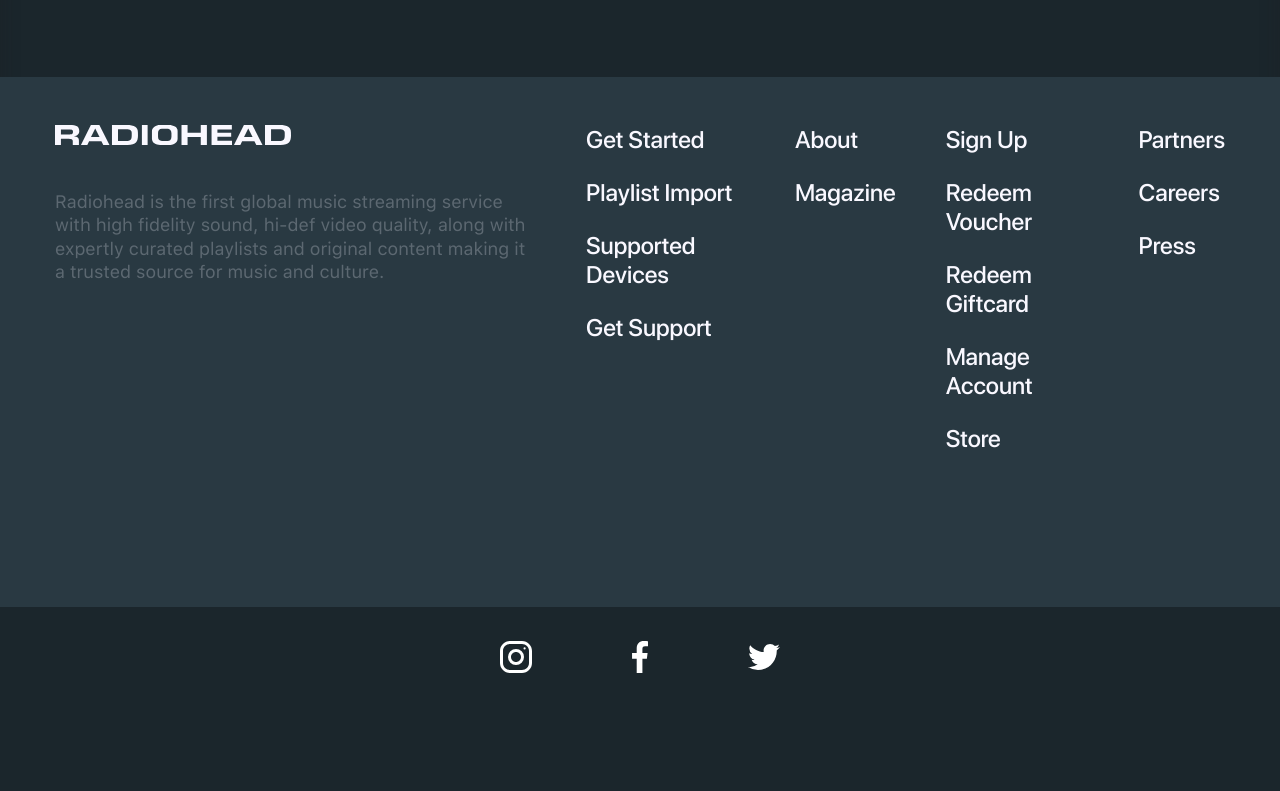
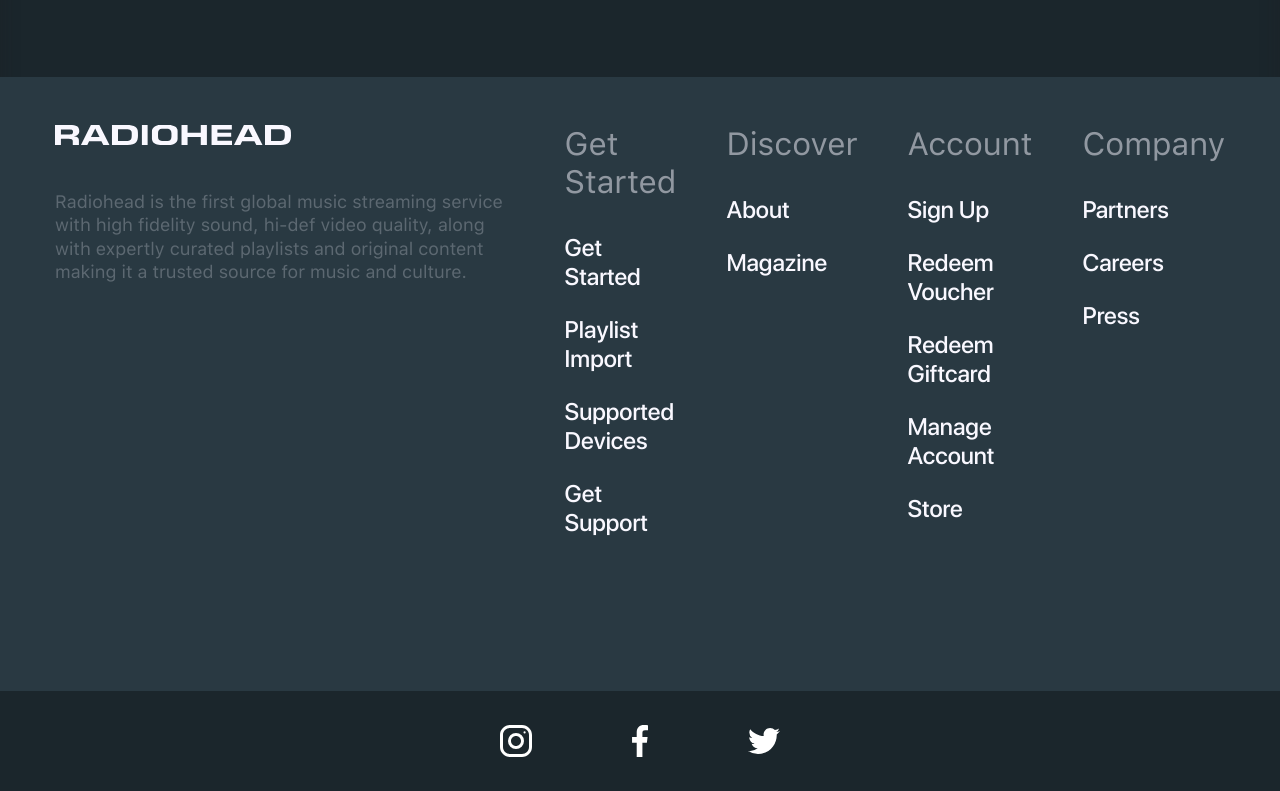
Before and after one commit to valentine-samoylov/radiohead, a plain HTML site: page index.html in a window 1280 px wide. Shown: the part 2662-3453 px from the top of the page. Before the commit the page ends 3369 px from the top, so only its background shows below. Drawn offline with nearby package versions, Linux system fonts and the light colour scheme; files whose address does not match are found by name.

Commit message:
Some layout fixes.

```diff
--- a/#source/scss/footer.scss
+++ b/#source/scss/footer.scss
@@ -44,10 +44,8 @@
 // Menu footer
 .menu-footer {
 	@include flexbox();
-	&__list {
+	&__col {
 		margin-right: 50px;
-		font-family: $sf-pro-display;
-		font-weight: 500;
 		&:last-child {
 			margin-right: 0;
 		}
@@ -56,6 +54,10 @@
 		margin-bottom: 32px;
 		@include font-size(32, normal, normal);
 		color: rgba(249, 248, 255, 0.5);
+	}
+	&__list {
+		font-family: $sf-pro-display;
+		font-weight: 500;
 	}
 	&__item {
 		margin-bottom: 24px;
--- a/index.html
+++ b/index.html
@@ -67,8 +67,8 @@
 										</li>
 									</ul>
 									<div class="profile">
-										<button class="profile__btn btn" id="js-profile__btn" type="button">Sign In</button>
-										<button class="profile__btn btn" id="js-profile__btn" type="button">Sign Out</button>
+										<button class="profile__btn btn" type="button">Sign In</button>
+										<button class="profile__btn btn" type="button">Sign Out</button>
 									</div>
 								</div>
 								<div class="menu__body-overlay" id="js-menu__body-overlay"></div>
@@ -79,13 +79,13 @@
 				<!-- /Header -->
 
 				<!-- Intro -->
-				<section class="intro" id="intro" style="background-image: url(images/bg/main-bg.webp");>
+				<section class="intro" id="intro" style="background-image: url(images/bg/main-bg.webp);">
 					<div class="container">
 						<div class="intro__inner">
 							<h2 class="section__title intro__title">
 								Discover, search, and play any song featuring voice control.
 							</h2>
-							<a class="intro__btn btn"href="#">
+							<a class="intro__btn btn "href="#">
 								Try it free
 							</a>
 							<div class="download">
@@ -312,8 +312,9 @@
 								</div>
 								<div class="footer__col footer__col--menu">
 									<nav class="menu-footer">
+										<div class="menu-footer__col">
+											<h4 class="menu-footer__title">Get Started</h4>
 											<ul class="menu-footer__list">
-												Get Started
 												<li class="menu-footer__item">
 													<a class="menu-footer__link" href="#">
 														Get Started
@@ -335,8 +336,10 @@
 													</a>
 												</li>
 											</ul>
+										</div>
+										<div class="menu-footer__col">
+											<h4 class="menu-footer__title">Discover</h4>
 											<ul class="menu-footer__list">
-												Discover
 												<li class="menu-footer__item">
 													<a class="menu-footer__link" href="#">
 														About
@@ -348,8 +351,10 @@
 													</a>
 												</li>
 											</ul>
+										</div>
+										<div class="menu-footer__col">
+											<h4 class="menu-footer__title">Account</h4>
 											<ul class="menu-footer__list">
-												Account
 												<li class="menu-footer__item">
 													<a class="menu-footer__link" href="#">
 														Sign Up
@@ -376,8 +381,10 @@
 													</a>
 												</li>
 											</ul>
+										</div>
+										<div class="menu-footer__col">
+											<h4 class="menu-footer__title">Company</h4>
 											<ul class="menu-footer__list">
-												Company
 												<li class="menu-footer__item">
 													<a class="menu-footer__link" href="#">
 														Partners
@@ -394,6 +401,7 @@
 													</a>
 												</li>
 											</ul>
+										</div>
 									</nav>
 								</div>
 							</div>
```
Also changed, not shown: css/style.css, 3 other files. Lines whose indentation alone changed are shown as unchanged.
